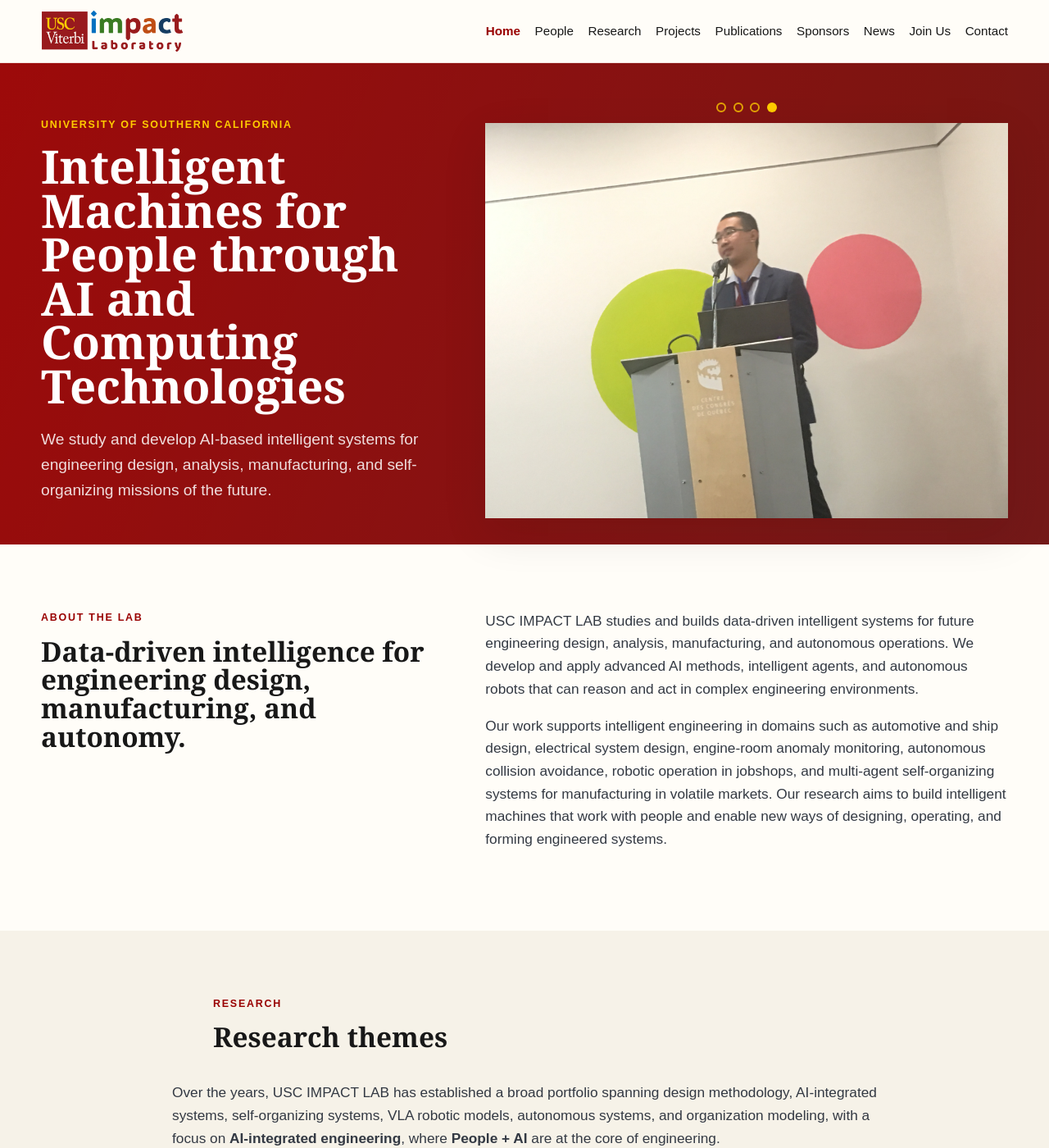
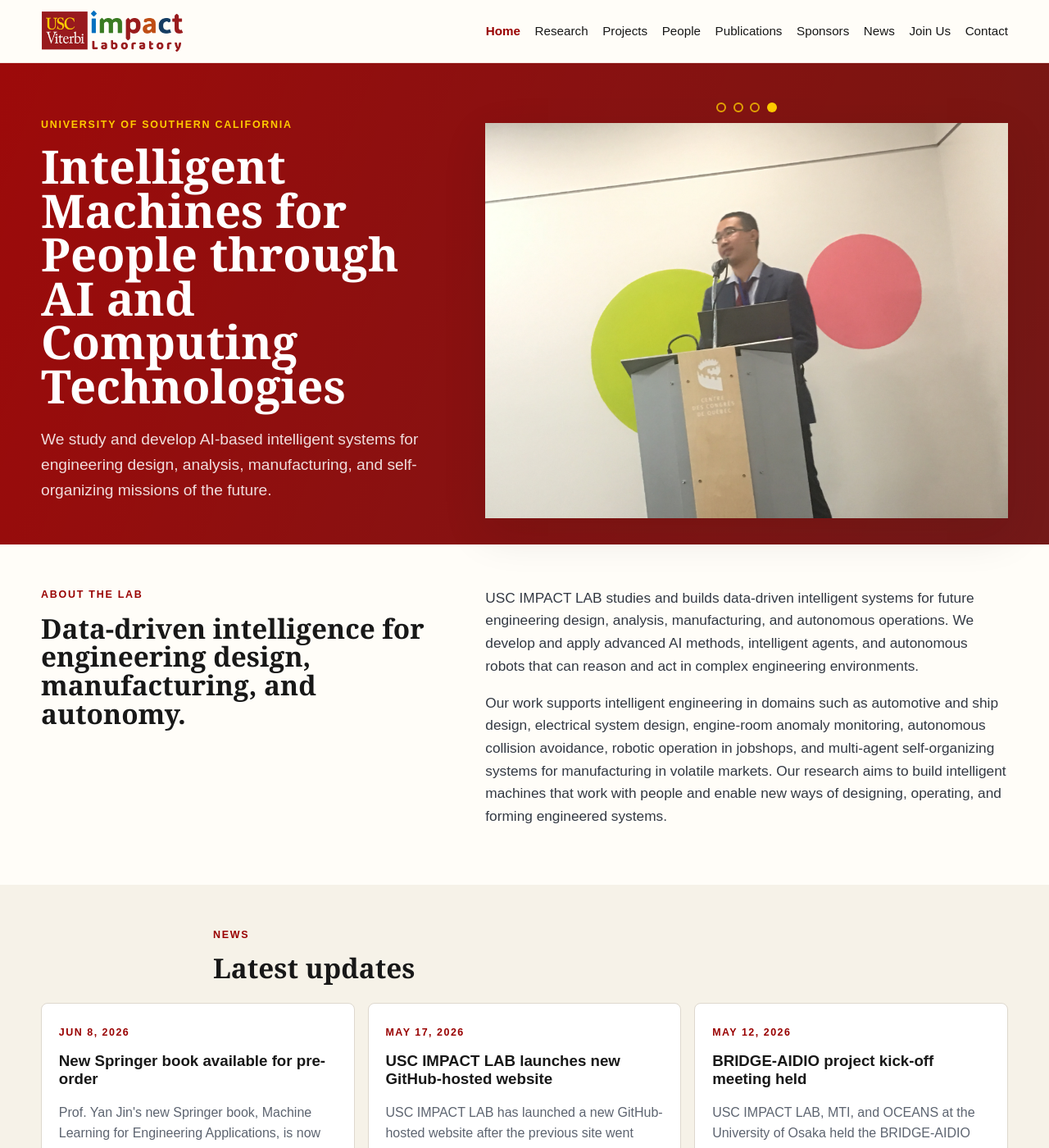
Before and after one commit to impact-usc/impact-usc.github.io, a Jekyll site: the page built from index.html, in a window 1280 px wide and 1400 px high. Shown: the whole window at 82% size. Built offline with Jekyll 4.4.1, drawn with Linux system fonts in a browser that asks for light colours; some of the changed text lies outside the part shown.

Commit message:
news update

```diff
--- a/_data/news.yml
+++ b/_data/news.yml
@@ -1,10 +1,11 @@
 - date: 2026-06-08
   title: New Springer book available for pre-order
   image: /assets/images/news/machine-learning-engineering-applications-cover.jpg
+  image_fit: contain
   alt: Cover of Machine Learning for Engineering Applications by Yan Jin.
   summary: Prof. Yan Jin's new Springer book, Machine Learning for Engineering Applications, is now available for pre-order on Amazon.
   description: >-
-    Prof. Yan Jin's new book, "Machine Learning for Engineering Applications,"
+    Prof. Yan Jin's new book, <strong>Machine Learning for Engineering Applications</strong>,
     is now available for pre-order from Springer. Written for engineers and
     engineering students, the book introduces the mathematical foundations and
     core concepts of machine learning in an accessible, engineering-centered
--- a/_data/research.yml
+++ b/_data/research.yml
@@ -13,7 +13,7 @@
 - index: "04"
   title: Design methods
   summary: Developing intelligent design support methods that improve creativity, efficiency, knowledge extraction, and design decision-making.
-  url: /research/#design-methodology
+  url: /research/#design-methods
 - index: "05"
   title: Autonomous systems
   summary: Improving the safety, reliability, and efficiency of autonomous navigation, ship collision avoidance, and risk-aware path planning.
--- a/_includes/header.html
+++ b/_includes/header.html
@@ -17,9 +17,9 @@
 
     <div class="nav-links" id="site-menu">
       <a href="{{ '/' | relative_url }}"{% if page.url == '/' %} aria-current="page"{% endif %}>Home</a>
-      <a href="{{ '/people/' | relative_url }}"{% if page.url == '/people/' %} aria-current="page"{% endif %}>People</a>
       <a href="{{ '/research/' | relative_url }}"{% if page.url == '/research/' %} aria-current="page"{% endif %}>Research</a>
       <a href="{{ '/projects/' | relative_url }}"{% if page.url == '/projects/' %} aria-current="page"{% endif %}>Projects</a>
+      <a href="{{ '/people/' | relative_url }}"{% if page.url == '/people/' %} aria-current="page"{% endif %}>People</a>
       <a href="{{ '/publications/' | relative_url }}"{% if page.url == '/publications/' %} aria-current="page"{% endif %}>Publications</a>
       <a href="{{ '/sponsors/' | relative_url }}"{% if page.url == '/sponsors/' %} aria-current="page"{% endif %}>Sponsors</a>
       <a href="{{ '/news/' | relative_url }}"{% if page.url == '/news/' %} aria-current="page"{% endif %}>News</a>
--- a/index.html
+++ b/index.html
@@ -52,6 +52,25 @@
   </div>
 </section>
 
+<section class="section section-band news" id="news" aria-labelledby="news-title">
+  <div class="section-heading">
+    <p class="eyebrow">News</p>
+    <h2 id="news-title">Latest updates</h2>
+  </div>
+  <div class="news-grid">
+    {% for item in site.data.news limit: 3 %}
+      {% assign news_anchor = item.date | date: "%Y-%m-%d" | append: "-" | append: item.title | slugify %}
+      <article>
+        <a class="news-card-link" href="{{ '/news/#' | append: news_anchor | relative_url }}">
+          <time datetime="{{ item.date }}">{{ item.date | date: "%b %-d, %Y" }}</time>
+          <h3>{{ item.title }}</h3>
+          <p>{{ item.summary }}</p>
+        </a>
+      </article>
+    {% endfor %}
+  </div>
+</section>
+
 <section class="section section-band" id="research" aria-labelledby="research-title">
   <div class="section-heading">
     <p class="eyebrow">Research</p>
@@ -69,18 +88,23 @@
   <div class="theme-grid">
     {% for theme in site.data.research %}
       <article class="theme-card">
-        <span class="card-index">{{ theme.index }}</span>
-        <h3>{{ theme.title }}</h3>
-        <p>{{ theme.summary }}</p>
         {% if theme.url %}
-          <a class="text-link" href="{{ theme.url | relative_url }}">Learn more</a>
+          <a class="theme-card-link" href="{{ theme.url | relative_url }}">
+            <span class="card-index">{{ theme.index }}</span>
+            <h3>{{ theme.title }}</h3>
+            <p>{{ theme.summary }}</p>
+          </a>
+        {% else %}
+          <span class="card-index">{{ theme.index }}</span>
+          <h3>{{ theme.title }}</h3>
+          <p>{{ theme.summary }}</p>
         {% endif %}
       </article>
     {% endfor %}
   </div>
 </section>
 
-<section class="section projects" aria-labelledby="projects-title">
+<section class="section section-band projects" aria-labelledby="projects-title">
   <div class="section-heading">
     <p class="eyebrow">Projects</p>
     <h2 id="projects-title">Current project areas</h2>
@@ -96,25 +120,6 @@
         </a>
       </article>
     {% endfor %}
-  </div>
-</section>
-
-<section class="section section-band news" id="news" aria-labelledby="news-title">
-  <div class="section-heading">
-    <p class="eyebrow">News</p>
-    <h2 id="news-title">Latest updates</h2>
-  </div>
-  <div class="news-grid">
-    {% for item in site.data.news limit: 3 %}
-      <article>
-        <time datetime="{{ item.date }}">{{ item.date | date: "%b %-d, %Y" }}</time>
-        <h3>{{ item.title }}</h3>
-        <p>{{ item.summary }}</p>
-      </article>
-    {% endfor %}
-  </div>
-  <div class="section-action">
-    <a class="button primary" href="{{ '/news/' | relative_url }}">More news</a>
   </div>
 </section>
 
--- a/script.js
+++ b/script.js
@@ -79,6 +79,10 @@
 
 document.querySelectorAll(".news-card-full figure img").forEach((image) => {
   const markPortrait = () => {
+    if (image.parentElement?.classList.contains("image-contain")) {
+      return;
+    }
+
     image.parentElement?.classList.toggle(
       "is-portrait",
       image.naturalHeight > image.naturalWidth
--- a/styles.css
+++ b/styles.css
@@ -167,7 +167,7 @@
 }
 
 .section {
-  padding: 5rem 0;
+  padding: 3.25rem 0;
 }
 
 .section-band {
@@ -351,7 +351,7 @@
 
 .section-heading {
   max-width: 760px;
-  margin-bottom: 2.3rem;
+  margin-bottom: 1.55rem;
 }
 
 .section-heading h2,
@@ -384,11 +384,24 @@
   margin-top: 0;
 }
 
-#research,
-#people,
+#people {
+  background: var(--soft);
+  padding: 3.25rem 0;
+}
+
 #news {
   background: var(--soft);
-  padding: 5rem 0;
+  padding: 3.25rem 0;
+}
+
+#research {
+  background: var(--paper);
+  padding: 3.25rem 0;
+}
+
+.projects {
+  background: var(--soft);
+  padding: 3.25rem 0;
 }
 
 .theme-grid,
@@ -415,9 +428,44 @@
 }
 
 .theme-card {
-  min-height: 280px;
+  min-height: 0;
+  padding: 1.5em 1.3rem 0;
   display: flex;
   flex-direction: column;
+}
+
+.theme-card-link {
+  display: flex;
+  flex: 1;
+  flex-direction: column;
+  padding: 0;
+  color: inherit;
+  text-decoration: none;
+}
+
+.theme-card:hover {
+  border-color: rgba(153, 0, 0, 0.32);
+  box-shadow: 0 12px 32px rgba(45, 18, 10, 0.08);
+}
+
+.theme-card-link:hover h3 {
+  color: var(--usc-cardinal);
+}
+
+.theme-card-link:focus-visible {
+  border-radius: var(--radius);
+  outline: 3px solid var(--usc-cardinal);
+  outline-offset: 4px;
+}
+
+.news-card-link {
+  display: block;
+  color: inherit;
+  text-decoration: none;
+}
+
+.news-card-link:hover h3 {
+  color: var(--usc-cardinal);
 }
 
 .card-index,
@@ -869,6 +917,10 @@
   background: transparent;
 }
 
+.news-card-full figure.image-contain {
+  justify-content: center;
+}
+
 .news-card-full figure.is-portrait {
   width: 100%;
   aspect-ratio: 1 / 1;
@@ -884,6 +936,12 @@
   height: 100%;
   object-fit: cover;
   object-position: center;
+}
+
+.news-card-full figure.image-contain img {
+  width: min(72%, 260px);
+  height: auto;
+  object-fit: contain;
 }
 
 .news-card-full time {
@@ -1220,7 +1278,13 @@
   }
 
   .section {
-    padding: 3.5rem 0;
+    padding: 2.3rem 0;
+  }
+
+  #research,
+  #people,
+  #news {
+    padding: 2.3rem 0;
   }
 
   .hero-actions,
```
Also changed, not shown: news.md (+3 -2 lines).
